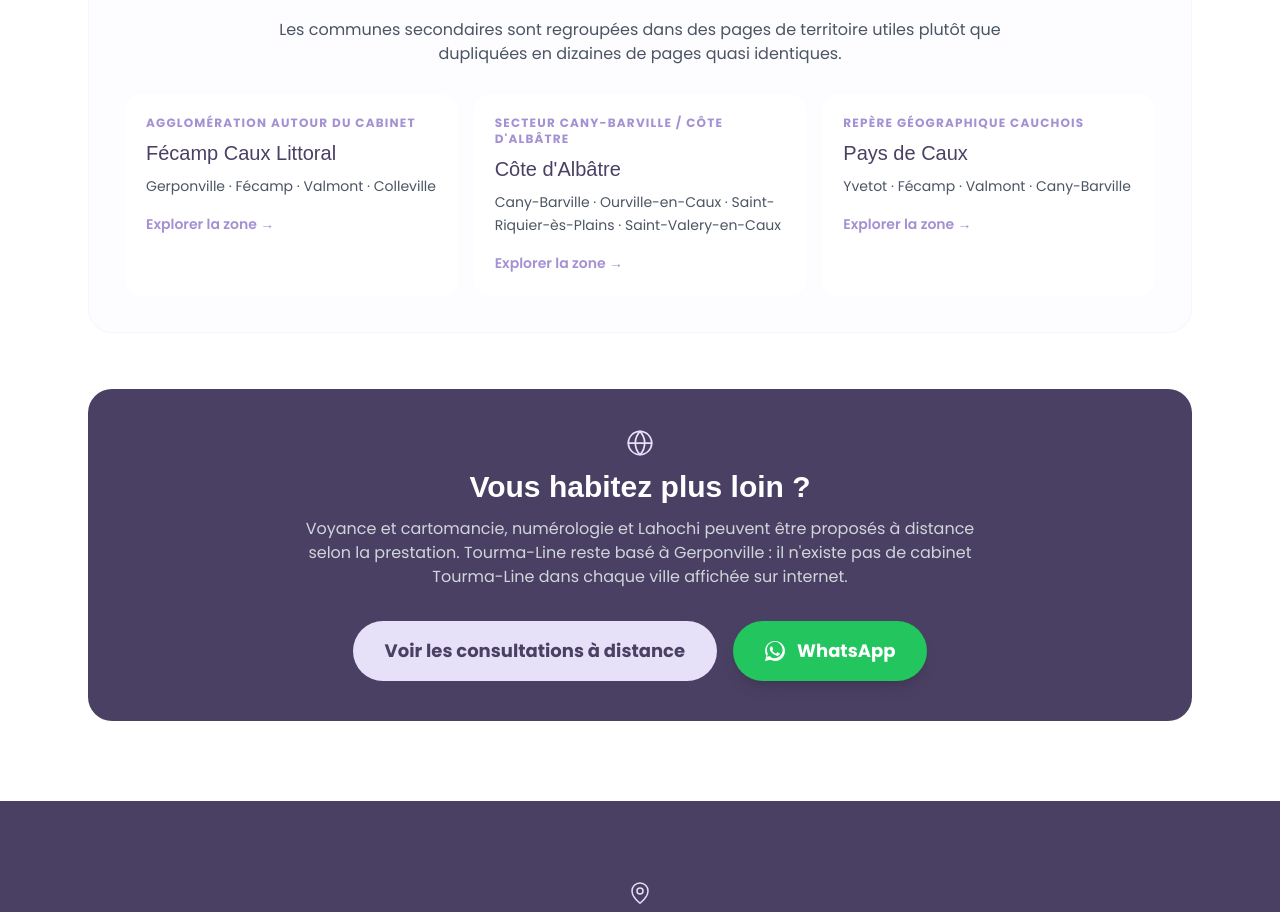
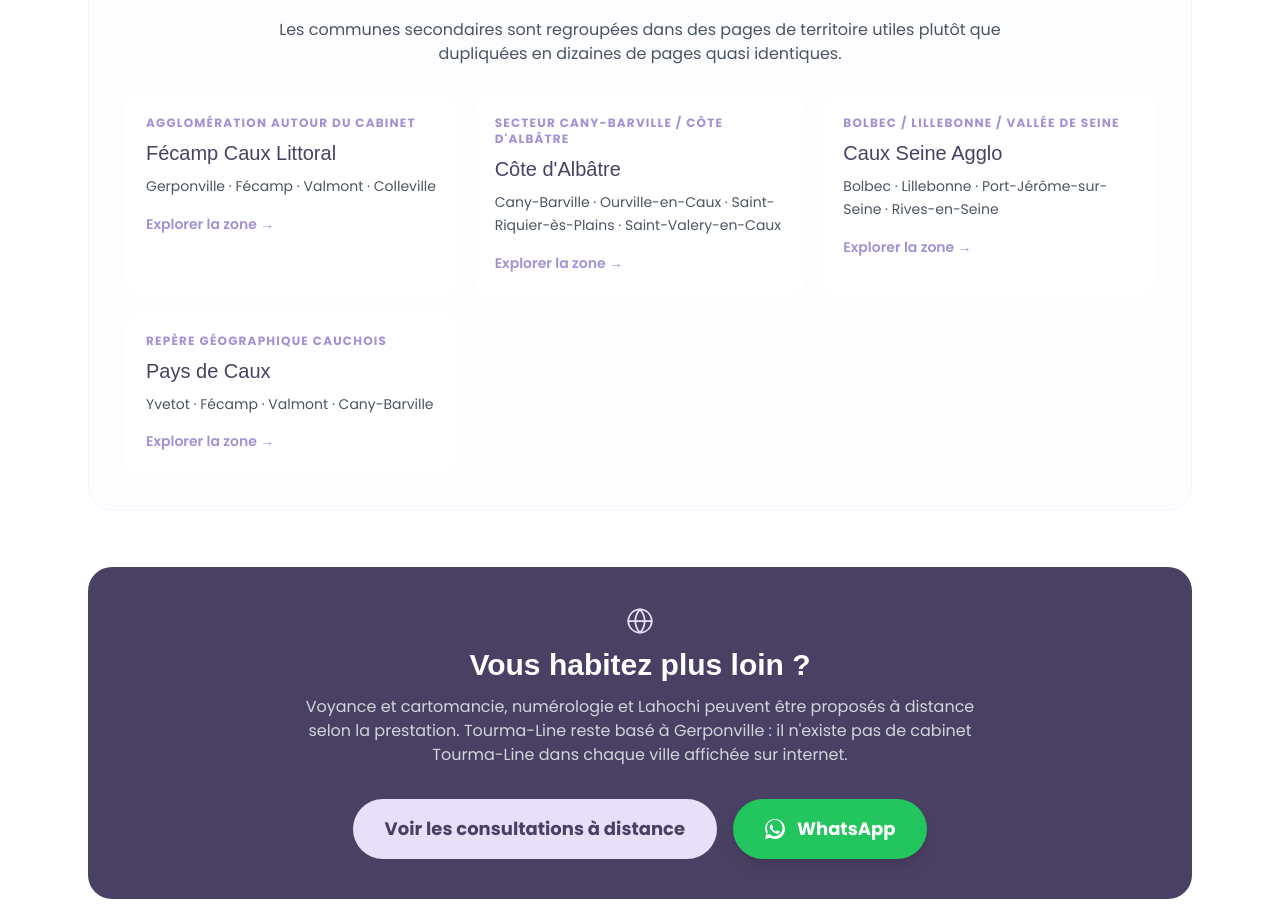
Before and after one commit to Creativityliberty/Tourma-line, a React (Vite) app: page / in a window 1280 px wide. Shown: the part 9590-10502 px from the top of the page. Built offline with nearby package versions, Linux system fonts and the light colour scheme; a web font is replaced by a local one.

Commit message:
feat(seo): publish Caux Seine hub after SERP validation

```diff
--- a/src/data/territorialHubs.mjs
+++ b/src/data/territorialHubs.mjs
@@ -79,6 +79,46 @@ const HUBS = [
     officialSourceUrl: "https://www.cote-albatre.fr/territoire",
   },
   {
+    slug: "caux-seine-agglo",
+    path: "/zones/caux-seine-agglo",
+    label: "Caux Seine Agglo",
+    shortLabel: "Caux Seine",
+    pageTitle: "Voyance, numérologie & soins énergétiques — Caux Seine Agglo | Tourma-Line",
+    headline: "Voyance, numérologie & soins énergétiques dans Caux Seine Agglo",
+    metaDescription:
+      "Tourma-Line accompagne les habitants de Bolbec, Lillebonne, Port-Jérôme-sur-Seine et Caux Seine : voyance, numérologie et Lahochi depuis Gerponville ou à distance.",
+    eyebrow: "Bolbec / Lillebonne / vallée de Seine",
+    intro:
+      "Caux Seine Agglo devient le premier nouveau hub issu de la validation SERP départementale. Il regroupe les recherches autour de Bolbec, Lillebonne, Port-Jérôme-sur-Seine et des communes voisines sans fabriquer trois pages par ville. Tourma-Line reste physiquement installé à Gerponville et propose la consultation à distance lorsque le déplacement n'est pas pertinent.",
+    localContext:
+      "Caux Seine agglo compte officiellement 50 communes et 79 337 habitants en vigueur au 1er janvier 2026. Les recherches observées autour de Bolbec et Lillebonne montrent des praticiens locaux mais aussi une forte présence d'annuaires : le bon niveau de réponse pour Tourma-Line est donc un hub territorial utile avant d'envisager une landing ville spécifique.",
+    boundaryNote:
+      "Caux Seine Agglo est utilisé selon son périmètre intercommunal officiel. Tourma-Line ne possède aucun cabinet à Bolbec, Lillebonne ou Port-Jérôme-sur-Seine ; l'unique cabinet reste à Gerponville.",
+    facts: [
+      "50 communes dans le périmètre officiel",
+      "79 337 habitants en vigueur au 1er janvier 2026",
+      "Bolbec et Lillebonne font partie des pôles locaux utilisés pour orienter la couverture SEO",
+    ],
+    featuredCities: [
+      { slug: "bolbec", label: "Bolbec" },
+      { slug: "lillebonne", label: "Lillebonne" },
+      { slug: "port-jerome-sur-seine", label: "Port-Jérôme-sur-Seine" },
+      { slug: "rives-en-seine", label: "Rives-en-Seine" },
+    ],
+    coverageExamples: [
+      "Bolbec",
+      "Lillebonne",
+      "Port-Jérôme-sur-Seine",
+      "Rives-en-Seine",
+      "Gruchet-le-Valasse",
+      "Terres-de-Caux",
+      "Saint-Nicolas-de-la-Taille",
+      "La Frénaye",
+    ],
+    officialSourceLabel: "Caux Seine agglo — 50 communes",
+    officialSourceUrl: "https://www.cauxseine.fr/lagglomeration/territoire/50-communes/",
+  },
+  {
     slug: "pays-de-caux",
     path: "/zones/pays-de-caux",
     label: "Pays de Caux",
@@ -91,7 +131,7 @@ const HUBS = [
     intro:
       "Le Pays de Caux constitue le grand repère géographique de la stratégie locale Tourma-Line. Ce hub relie les secteurs de Fécamp, Valmont, Cany-Barville, Ourville-en-Caux et Yvetot sans prétendre qu'il s'agit d'une intercommunalité unique.",
     localContext:
-      "Yvetot se présente officiellement comme la capitale du Pays de Caux. Pour Tourma-Line, ce hub sert de niveau géographique supérieur : il oriente vers les pages locales fortes et vers les deux hubs administratifs plus précis autour de Fécamp et de la Côte d'Albâtre.",
+      "Yvetot se présente officiellement comme la capitale du Pays de Caux. Pour Tourma-Line, ce hub sert de niveau géographique supérieur : il oriente vers les pages locales fortes et vers les hubs administratifs plus précis autour de Fécamp, de la Côte d'Albâtre et désormais de Caux Seine.",
     boundaryNote:
       "Pays de Caux est utilisé ici comme repère géographique et culturel, pas comme un périmètre administratif unique ni comme une liste fermée de communes.",
     facts: [
@@ -128,6 +168,10 @@ const cityHubMap = {
   "ourville-en-caux": "cote-d-albatre",
   "saint-riquier-es-plains": "cote-d-albatre",
   yvetot: "pays-de-caux",
+  bolbec: "caux-seine-agglo",
+  lillebonne: "caux-seine-agglo",
+  "port-jerome-sur-seine": "caux-seine-agglo",
+  "rives-en-seine": "caux-seine-agglo",
 };
 
 export const territorialHubs = HUBS;
```
